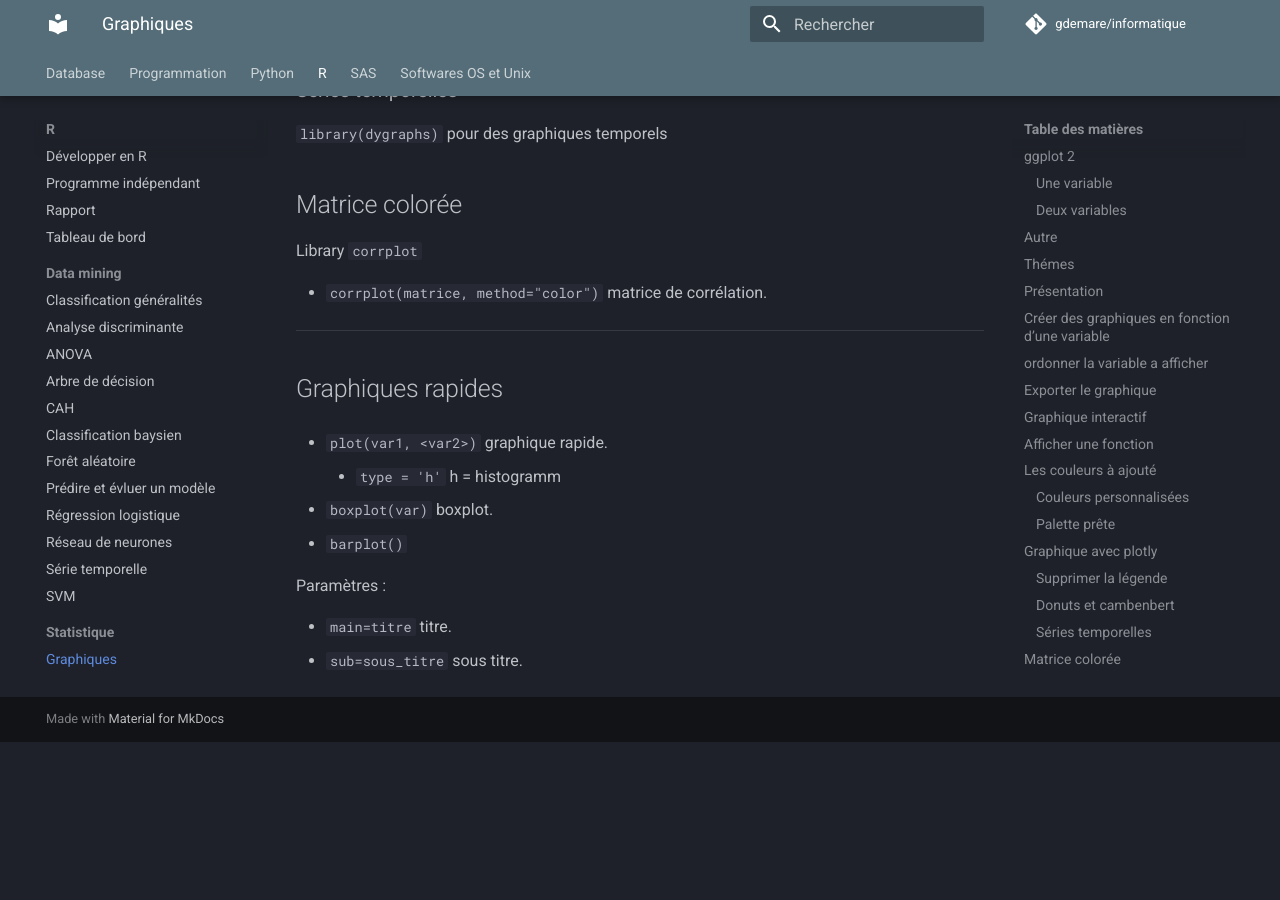
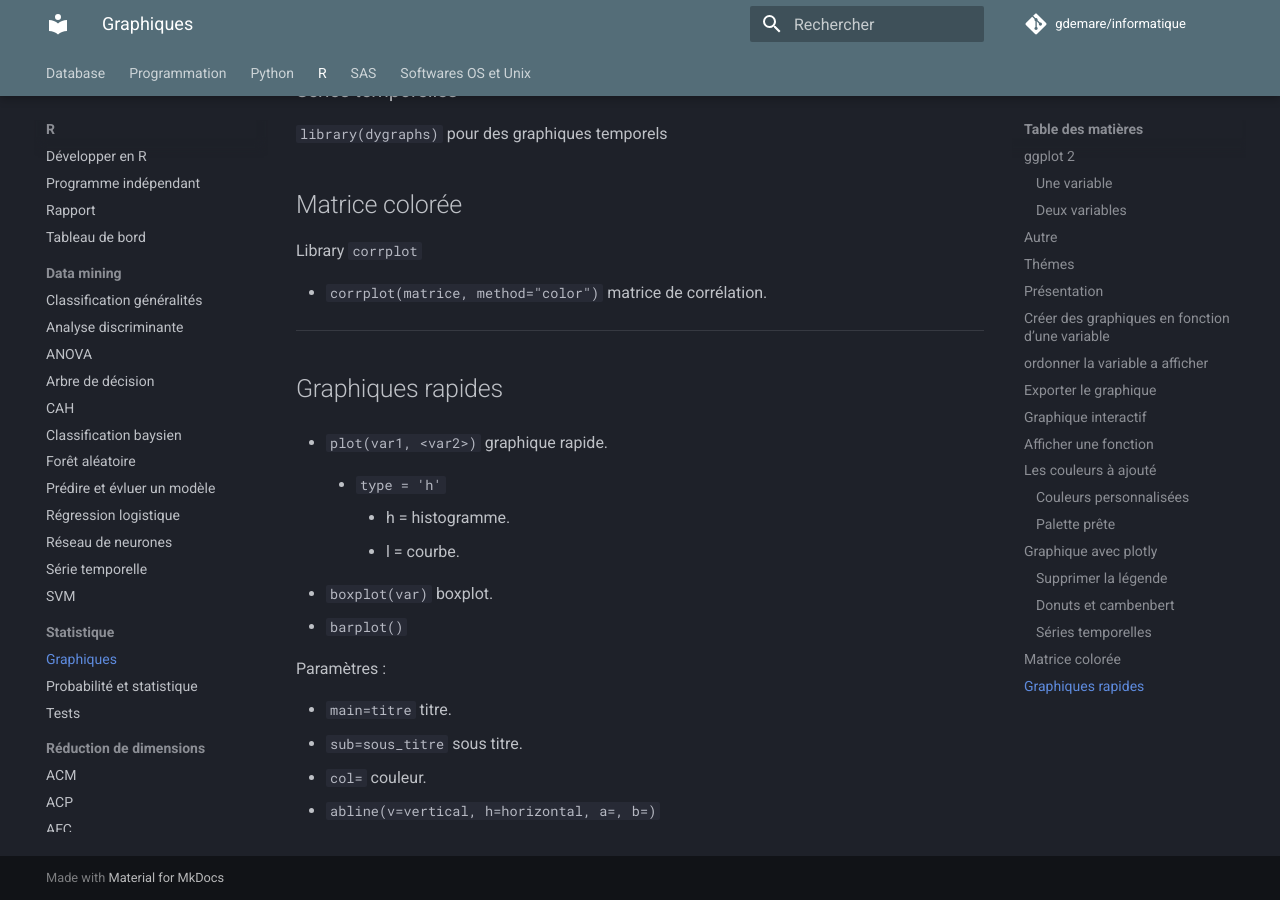
Before and after one commit to gdemare/Informatique, an MkDocs documentation site: the page built from docs/r/graphiques_r.md, in a window 1280 px wide and 900 px high, scrolled down 4185 px. Built offline with MkDocs 1.6.1 and Material for MkDocs 9.7.7, drawn with Linux system fonts in a browser that asks for light colours; comment, search, counter and statistics services are not loaded; before the commit the page ends 4927 px from its top, so only the background shows below that.

Commit message:
Update graphiques_r.md

```diff
--- a/docs/r/graphiques_r.md
+++ b/docs/r/graphiques_r.md
@@ -165,7 +165,10 @@
 
 * `plot(var1, <var2>)` graphique rapide.
 
-	* `type = 'h'` h = histogramm
+	* `type = 'h'`
+
+ 		* h = histogramme.
+   		* l = courbe.
 
 * `boxplot(var)` boxplot.
 * `barplot()`
@@ -174,3 +177,6 @@
 
 * `main=titre` titre.
 * `sub=sous_titre` sous titre.
+* `col=` couleur.
+
+* `abline(v=vertical, h=horizontal, a=, b=)`
```
